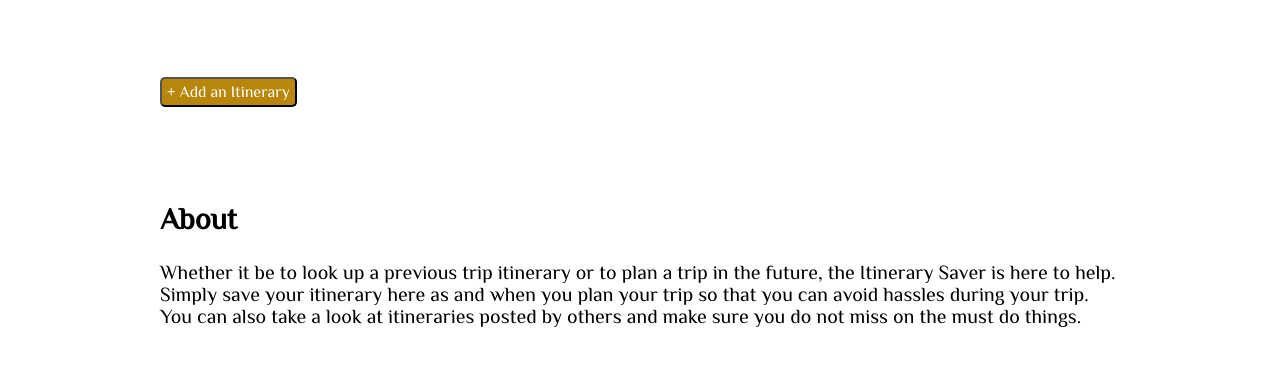
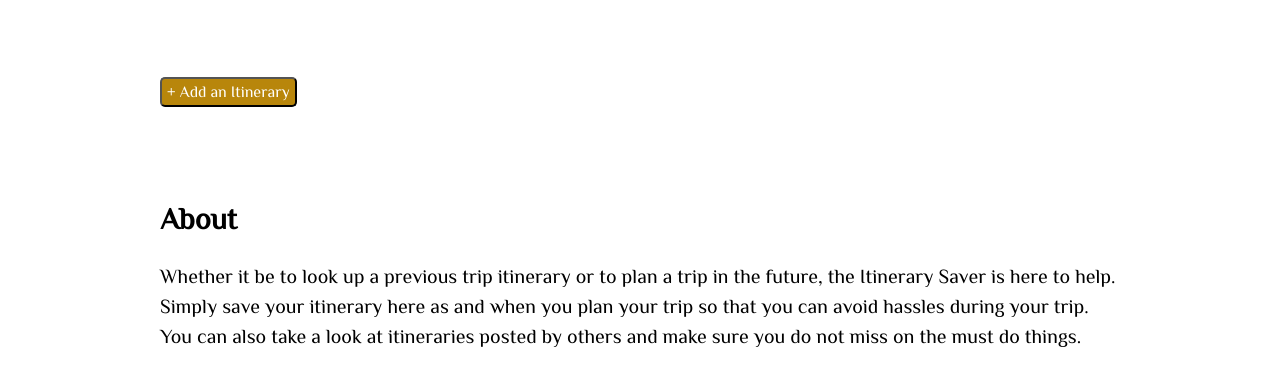
Before and after one commit to rohinieravi/Itinerary-Saver, a website: page public/index.html in a window 1280 px wide. Shown: the part 752-1138 px from the top of the page. Drawn offline with nearby package versions, Linux system fonts and the light colour scheme; no server answers.

Commit message:
additional changes

```diff
--- a/public/main.css
+++ b/public/main.css
@@ -76,6 +76,10 @@ textarea, input, button {
 
 #about {
 	padding: 40px 0;
+}
+
+#about p {
+	line-height: 1.5;
 }
 
 .searchfilters input, label, button {
```
Also changed, not shown: public/images/ItinerarySaver_2.png, 1 other file.
